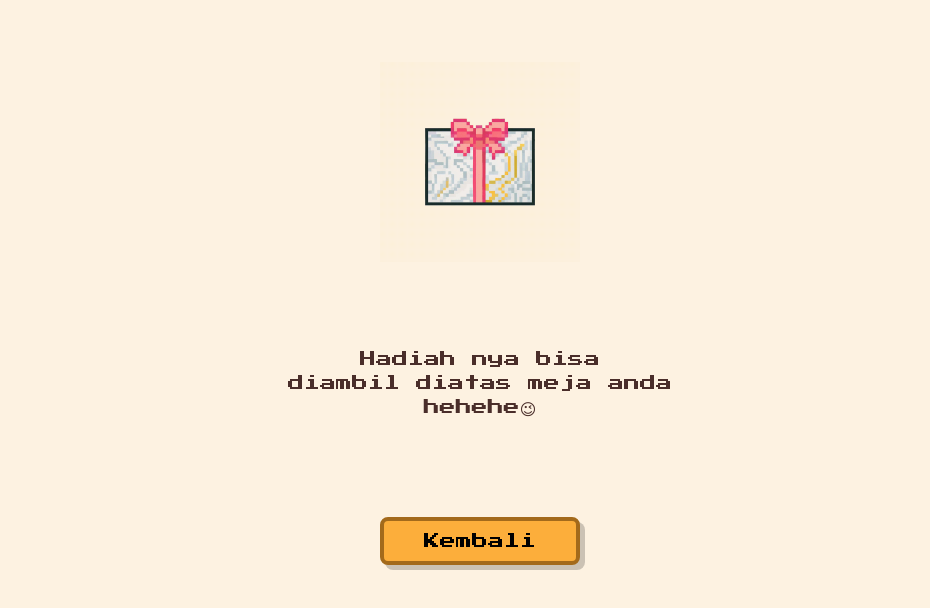
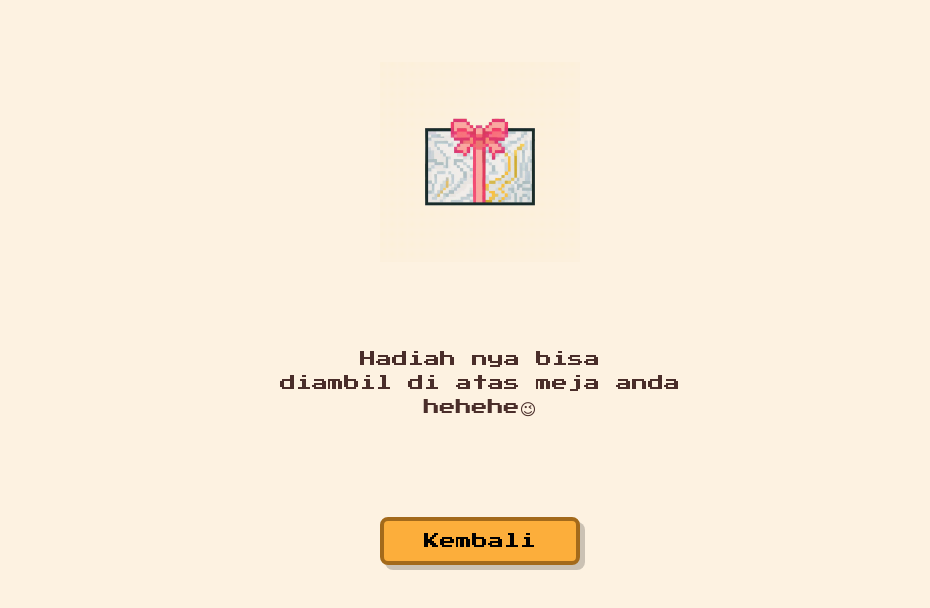
Before and after one commit to arrrfan04/Iren-Gift, a plain HTML site: page kado.html in a window 1280 px wide. Shown: the part 182-790 px from the top of the page, without its empty margins (160-1090 px from the left). Drawn offline with Linux system fonts and the light colour scheme.

Commit message:
Update kado.html

```diff
--- a/kado.html
+++ b/kado.html
@@ -17,7 +17,7 @@
 
       <img src="assets/Kado.gif" alt="Gambar Kado" class="gift-image" />
 
-      <p class="gift-note">Hadiah nya bisa<br/>diambil diatas meja anda<br />hehehe😉</p>
+      <p class="gift-note">Hadiah nya bisa<br/>diambil di atas meja anda<br />hehehe😉</p>
 
       <a href="page3.html" id="backButton" class="back-button">Kembali</a>
     </div>
```
